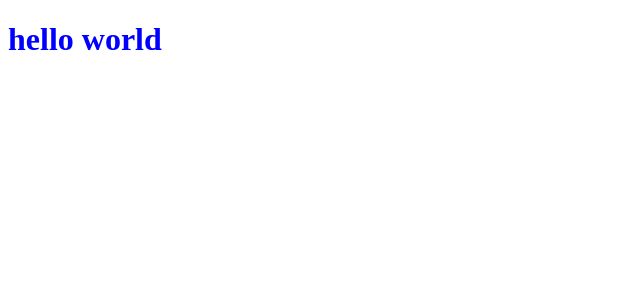
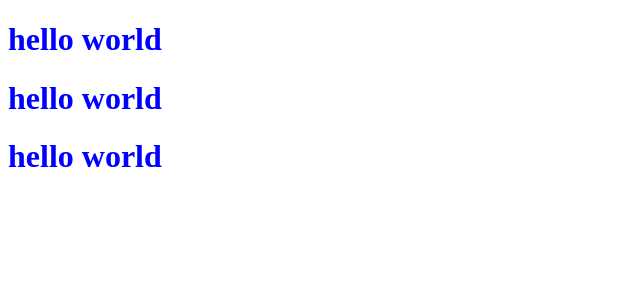
Before and after one commit to javoxhr/TapGems, a Vue app: page / in a window 1280 px wide. Shown: the top 300 px of the page, without its empty margins (0-640 px from the left). Built offline with nearby package versions, Linux system fonts and the light colour scheme.

Commit message:
hello world

```diff
--- a/src/views/HomeView.vue
+++ b/src/views/HomeView.vue
@@ -1,5 +1,7 @@
 <template>
   <main>
+    <h1>hello world</h1>
+    <h1>hello world</h1>
     <h1>hello world</h1>
   </main>
 </template>
```
